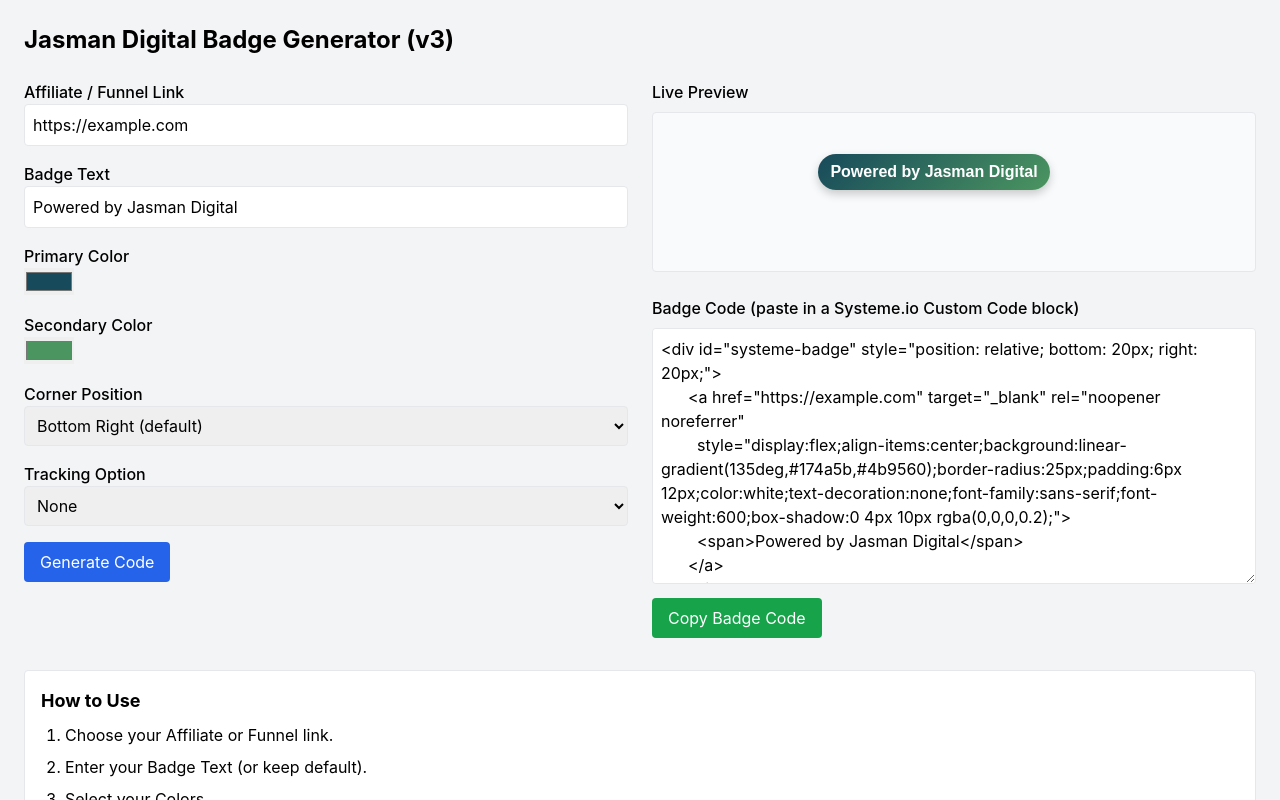
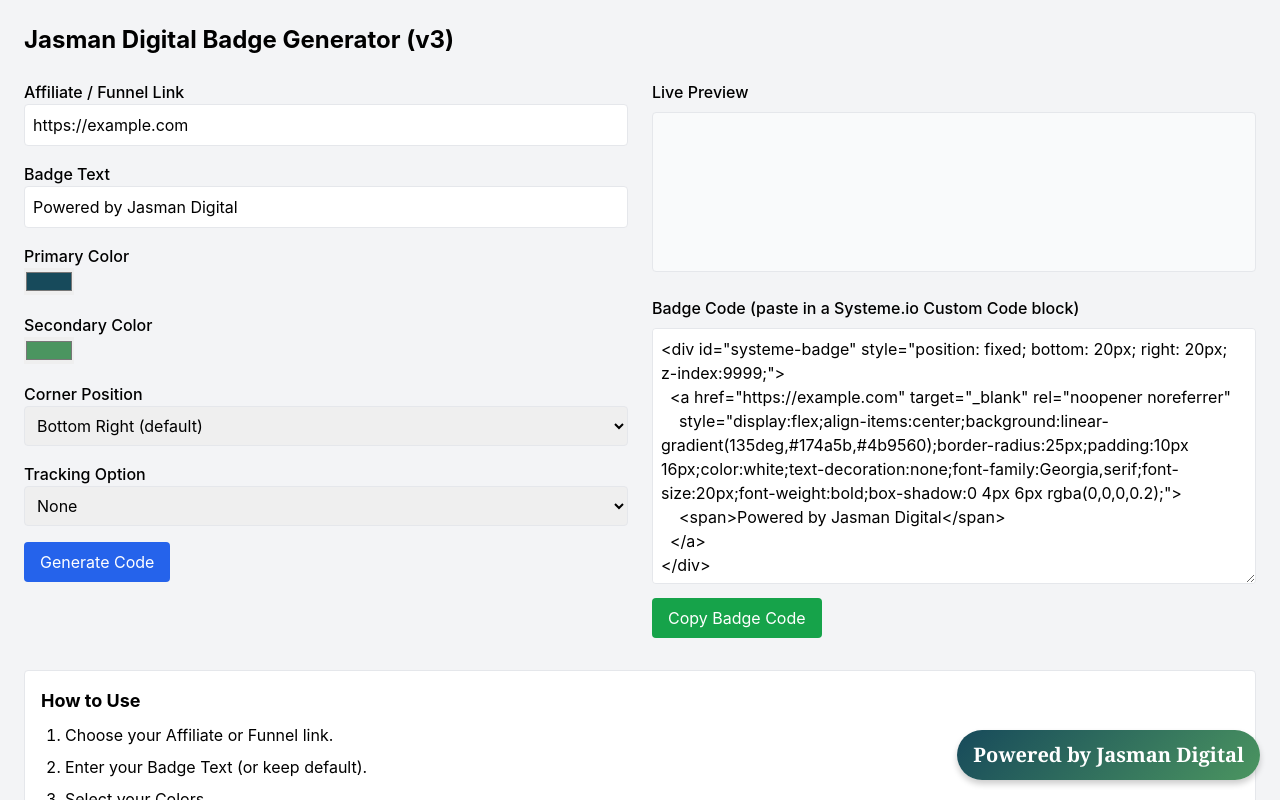
Before and after one commit to jasmandigital/jasman-badge-generator, a Next.js app: page / in a window 1280 px wide. Shown: the top 800 px of the page. Built offline with nearby package versions, Linux system fonts and the light colour scheme.

Commit message:
Edited live badge preview + badge result

```diff
--- a/pages/index.js
+++ b/pages/index.js
@@ -29,12 +29,12 @@
         positionStyles = 'bottom: 20px; right: 20px;'
     }
 
-    const liveBadge = `<div id="systeme-badge" style="position: relative; ${positionStyles}">
-      <a href="${link}" target="_blank" rel="noopener noreferrer"
-        style="display:flex;align-items:center;background:linear-gradient(135deg,${color1},${color2});border-radius:25px;padding:6px 12px;color:white;text-decoration:none;font-family:sans-serif;font-weight:600;box-shadow:0 4px 10px rgba(0,0,0,0.2);">
-        <span>${text}</span>
-      </a>
-    </div>`
+const liveBadge = `<div id="systeme-badge" style="position: fixed; ${positionStyles} z-index:9999;">
+  <a href="${link}" target="_blank" rel="noopener noreferrer"
+    style="display:flex;align-items:center;background:linear-gradient(135deg,${color1},${color2});border-radius:25px;padding:10px 16px;color:white;text-decoration:none;font-family:Georgia,serif;font-size:20px;font-weight:bold;box-shadow:0 4px 6px rgba(0,0,0,0.2);">
+    <span>${text}</span>
+  </a>
+</div>`
 
     setBadgeCode(liveBadge)
   }, [link, text, color1, color2, corner])
```
